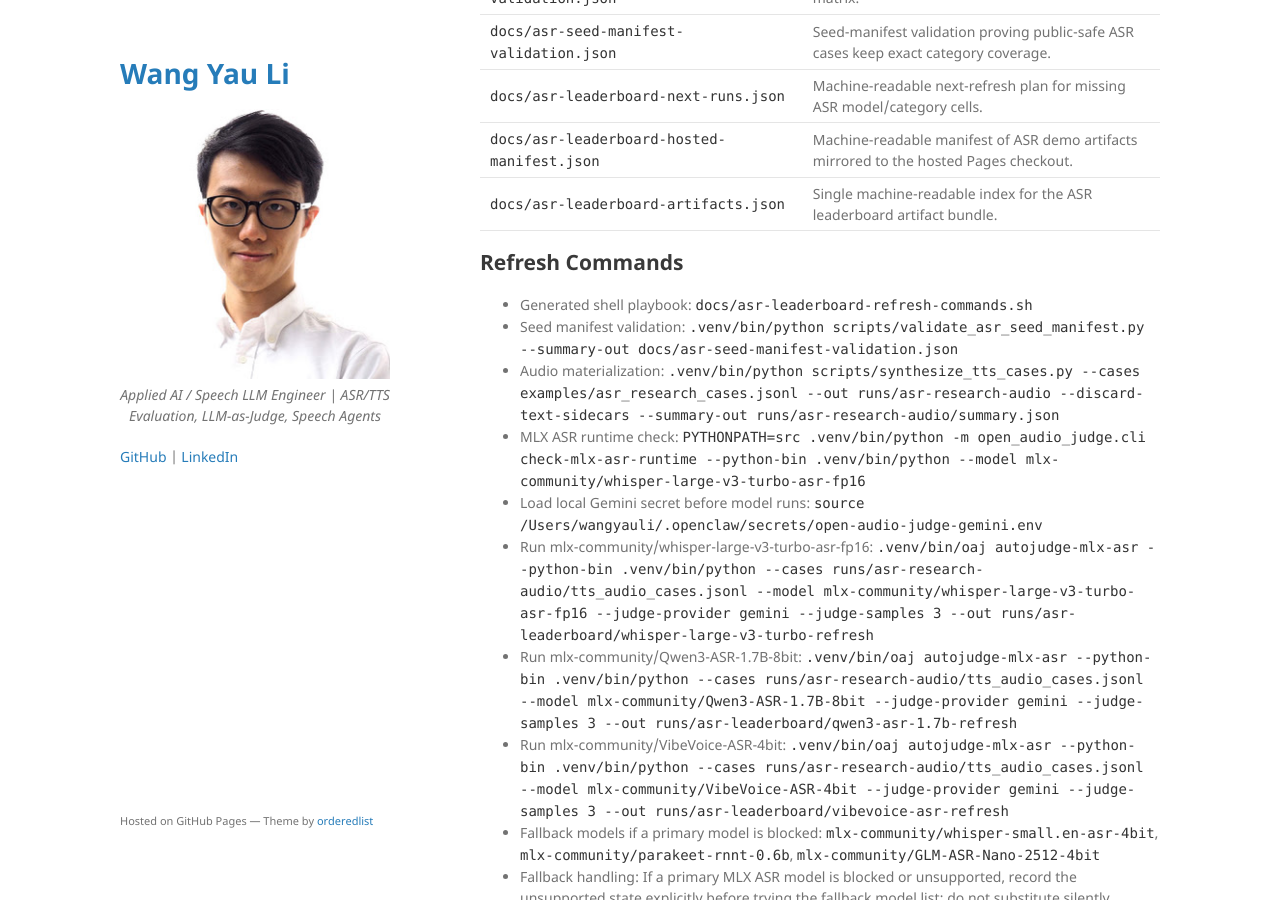
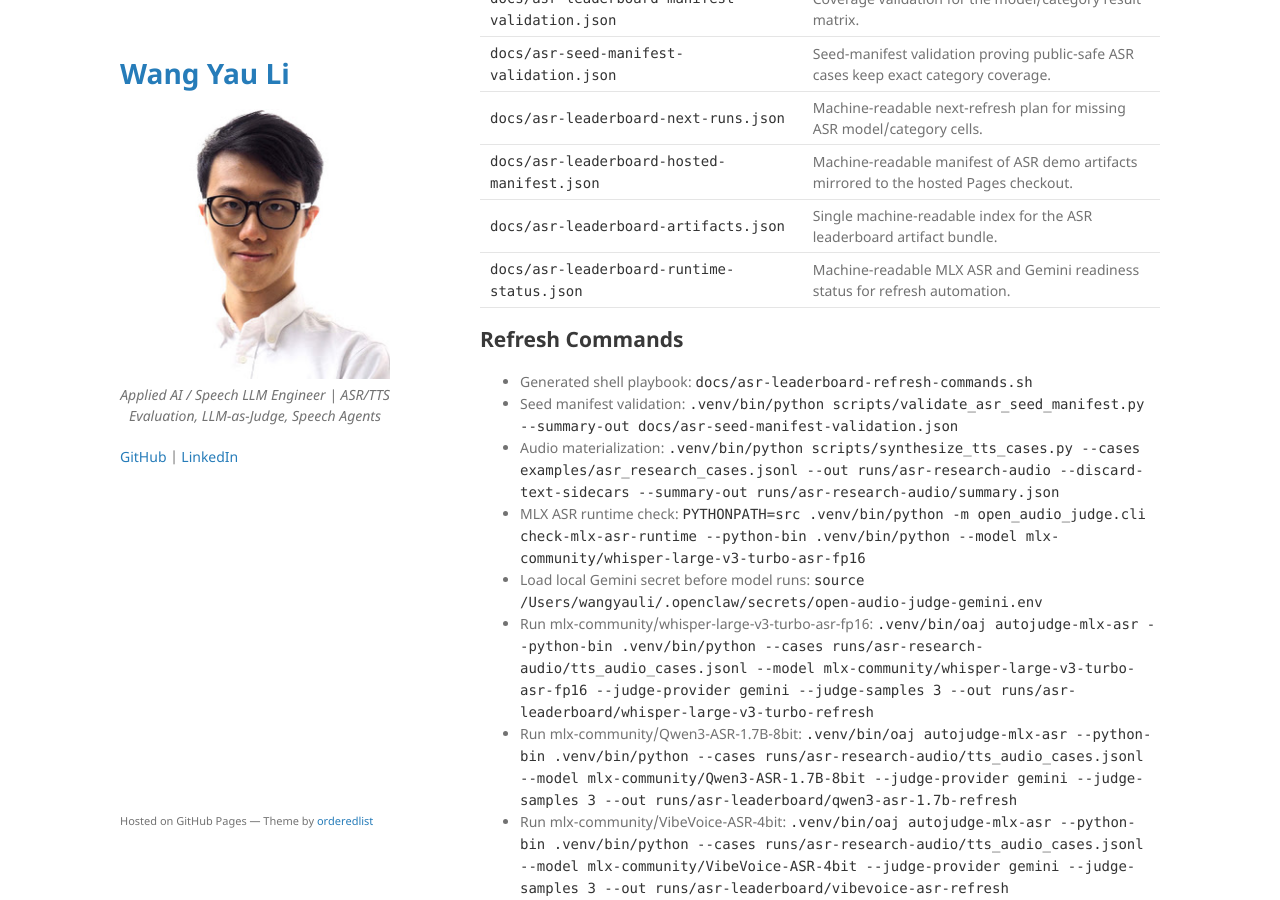
Before and after one commit to kennethli319/kennethli319.github.io, a Jekyll site: the page built from open-audio-judge/asr-leaderboard-refresh-report.md, in a window 1280 px wide and 900 px high, scrolled down 5084 px. Built offline with Jekyll 4.4.1, drawn with Linux system fonts in a browser that asks for light colours; our own code applies the rules of GitHub Pages for plain Markdown files; some of the changed text lies outside the part shown.

Commit message:
Update ASR leaderboard runtime artifacts

```diff
--- a/open-audio-judge/asr-leaderboard-demo.html
+++ b/open-audio-judge/asr-leaderboard-demo.html
@@ -169,7 +169,7 @@
         <tr><td><code>mlx-community/whisper-large-v3-turbo-asr-fp16</code></td><td>5 cases, 94.8 avg, 4 accurate, 1 needs_review</td><td>5 cases, 92.0 avg, 4 accurate, 1 needs_review</td><td>5 cases, 93.4 avg, 4 accurate, 1 needs_review</td><td>5 cases, 90.6 avg, 4 accurate, 1 inaccurate</td><td>5 cases, 88.6 avg, 4 accurate, 1 inaccurate</td><td>5 cases, 97.6 avg, 5 accurate</td><td>5 cases, 96.6 avg, 5 accurate</td></tr>
       </tbody>
     </table>
-    <p class="muted">Total Gemini judge samples: 315. Refresh this block with <code>.venv/bin/python scripts/refresh_asr_leaderboard_artifacts.py</code> after rerunning the verified ASR model jobs. The combined local report is <code>runs/asr-leaderboard/full-35-combined/report.html</code> and the committed summary artifact is <code>docs/asr-leaderboard-summary.json</code>. The generated refresh report is <code>docs/asr-leaderboard-refresh-report.md</code>, and the generated shell playbook is <code>docs/asr-leaderboard-refresh-commands.sh</code>. The committed run manifest is <code>docs/asr-leaderboard-run-manifest.json</code>, with coverage validation in <code>docs/asr-leaderboard-manifest-validation.json</code> and seed-manifest validation in <code>docs/asr-seed-manifest-validation.json</code>. The next-refresh plan is <code>docs/asr-leaderboard-next-runs.json</code>, and the hosted artifact manifest is <code>docs/asr-leaderboard-hosted-manifest.json</code>. The artifact bundle index is <code>docs/asr-leaderboard-artifacts.json</code>; together they include the source result files, complete model/category matrix, missing-cell guidance, hosted copy map, and reproducible refresh workflow. Pass <code>ASR_LEADERBOARD_HOSTED_DIR</code> with <code>--hosted-dir-from-env</code> to copy the same verified artifacts into the hosted Pages checkout.</p>
+    <p class="muted">Total Gemini judge samples: 315. Refresh this block with <code>.venv/bin/python scripts/refresh_asr_leaderboard_artifacts.py</code> after rerunning the verified ASR model jobs. The combined local report is <code>runs/asr-leaderboard/full-35-combined/report.html</code> and the committed summary artifact is <code>docs/asr-leaderboard-summary.json</code>. The generated refresh report is <code>docs/asr-leaderboard-refresh-report.md</code>, and the generated shell playbook is <code>docs/asr-leaderboard-refresh-commands.sh</code>. The committed run manifest is <code>docs/asr-leaderboard-run-manifest.json</code>, with coverage validation in <code>docs/asr-leaderboard-manifest-validation.json</code> and seed-manifest validation in <code>docs/asr-seed-manifest-validation.json</code>. The next-refresh plan is <code>docs/asr-leaderboard-next-runs.json</code>, and the hosted artifact manifest is <code>docs/asr-leaderboard-hosted-manifest.json</code>. The artifact bundle index is <code>docs/asr-leaderboard-artifacts.json</code>. Runtime readiness is tracked in <code>docs/asr-leaderboard-runtime-status.json</code>; together they include the source result files, complete model/category matrix, missing-cell guidance, hosted copy map, and reproducible refresh workflow. Pass <code>ASR_LEADERBOARD_HOSTED_DIR</code> with <code>--hosted-dir-from-env</code> to copy the same verified artifacts into the hosted Pages checkout.</p>
 
     <h2>Generated Refresh Workflow</h2>
     <p class="muted">These commands are generated from the same workflow metadata written to <code>docs/asr-leaderboard-summary.json</code> and <code>docs/asr-leaderboard-refresh-report.md</code>.</p>
@@ -217,6 +217,7 @@
         <tr><td><code>docs/asr-leaderboard-next-runs.json</code></td><td>Machine-readable next-refresh plan for missing ASR model/category cells.</td></tr>
         <tr><td><code>docs/asr-leaderboard-hosted-manifest.json</code></td><td>Machine-readable manifest of ASR demo artifacts mirrored to the hosted Pages checkout.</td></tr>
         <tr><td><code>docs/asr-leaderboard-artifacts.json</code></td><td>Single machine-readable index for the ASR leaderboard artifact bundle.</td></tr>
+        <tr><td><code>docs/asr-leaderboard-runtime-status.json</code></td><td>Machine-readable MLX ASR and Gemini readiness status for refresh automation.</td></tr>
       </tbody>
     </table>
 
--- a/open-audio-judge/asr-leaderboard-refresh-report.md
+++ b/open-audio-judge/asr-leaderboard-refresh-report.md
@@ -14,6 +14,7 @@ This generated report summarizes the verified ASR leaderboard artifact set.
 - Next-refresh plan: `docs/asr-leaderboard-next-runs.json`
 - Hosted artifact manifest: `docs/asr-leaderboard-hosted-manifest.json`
 - Artifact bundle index: `docs/asr-leaderboard-artifacts.json`
+- Runtime status: `docs/asr-leaderboard-runtime-status.json`
 - Total judged transcripts: 105
 - Models: 3
 - Categories: 7
@@ -112,6 +113,7 @@ This generated report summarizes the verified ASR leaderboard artifact set.
 | `docs/asr-leaderboard-next-runs.json` | Machine-readable next-refresh plan for missing ASR model/category cells. |
 | `docs/asr-leaderboard-hosted-manifest.json` | Machine-readable manifest of ASR demo artifacts mirrored to the hosted Pages checkout. |
 | `docs/asr-leaderboard-artifacts.json` | Single machine-readable index for the ASR leaderboard artifact bundle. |
+| `docs/asr-leaderboard-runtime-status.json` | Machine-readable MLX ASR and Gemini readiness status for refresh automation. |
 
 ## Refresh Commands
 
--- a/open-audio-judge/asr-leaderboard-summary.json
+++ b/open-audio-judge/asr-leaderboard-summary.json
@@ -240,6 +240,10 @@
     {
       "path": "docs/asr-leaderboard-artifacts.json",
       "purpose": "Single machine-readable index for the ASR leaderboard artifact bundle."
+    },
+    {
+      "path": "docs/asr-leaderboard-runtime-status.json",
+      "purpose": "Machine-readable MLX ASR and Gemini readiness status for refresh automation."
     }
   ],
   "refresh_commands_path": "docs/asr-leaderboard-refresh-commands.sh",
@@ -447,6 +451,7 @@
   "report_path": "runs/asr-leaderboard/full-35-combined/report.html",
   "results_path": "runs/asr-leaderboard/full-35-combined/results.jsonl",
   "run_manifest_path": "docs/asr-leaderboard-run-manifest.json",
+  "runtime_status_path": "docs/asr-leaderboard-runtime-status.json",
   "seed_manifest_validation_path": "docs/asr-seed-manifest-validation.json",
   "source_result_files": [
     {
```
Also changed, not shown: open-audio-judge/asr-leaderboard-artifacts.json (+13 -6 lines), open-audio-judge/asr-leaderboard-hosted-manifest.json (+17 -9 lines), open-audio-judge/asr-leaderboard-runtime-status.json (added, +32 -0 lines).
